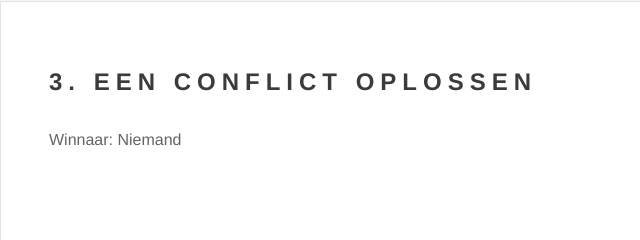
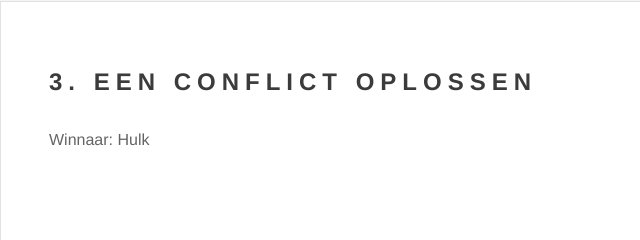
Before and after one commit to 6028491/VSBH-Les, a plain HTML site: page index.html in a window 1280 px wide. Shown: the part 2274-2514 px from the top of the page, 0-640 px from the left. Drawn offline with Linux system fonts and the light colour scheme.

Commit message:
hulk wins ez gg no re trash mad cuz bad ratio

```diff
--- a/index.html
+++ b/index.html
@@ -121,7 +121,7 @@
                         <h2>3. Een conflict oplossen</h2>
                         <p>
                             Winnaar:
-                            <span id="winnaar">Niemand</span>
+                            <span id="winnaar">Hulk</span>
                         </p>
                     </div>
                     <div class="meta">
```
